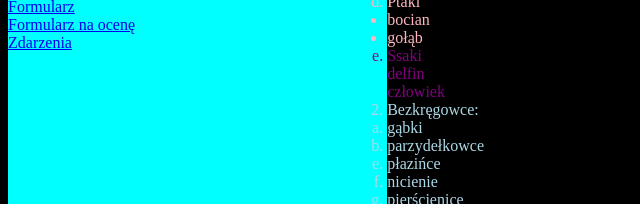
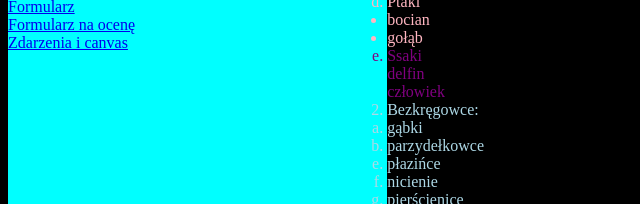
Before and after one commit to horozheieva/horozheieva, a plain HTML site: page Lista_Horozheieva.html in a window 1280 px wide. Shown: the part 285-489 px from the top of the page, 0-640 px from the left. Drawn offline with Linux system fonts and the light colour scheme.

Commit message:
Lista_Horozheieva.html

```diff
--- a/Lista_Horozheieva.html
+++ b/Lista_Horozheieva.html
@@ -21,7 +21,7 @@
 <a href="mapy_odsulacy.html">Mapy Odsyłaczy</a><br />
 <a href="formularz.html">Formularz </a><br />
 <a href="Horozheieva_formularz.html">Formularz na ocenę</a><br />
-<a href="zdarzenia.html">Zdarzenia</a><br />
+<a href="canvas.html">Zdarzenia i canvas</a><br />
 </div>
 <ol type="I">
 <li style="color:red">Zwierzeta
@@ -103,4 +103,5 @@ zwięrząt) układu mięśniowego i nerwowego.</dd>
 <div style="background-color:grey; clear:both;"><center>&copy; A.H., Oktober 2025</center>
 </div>
 </body>
+
 </html>
```
